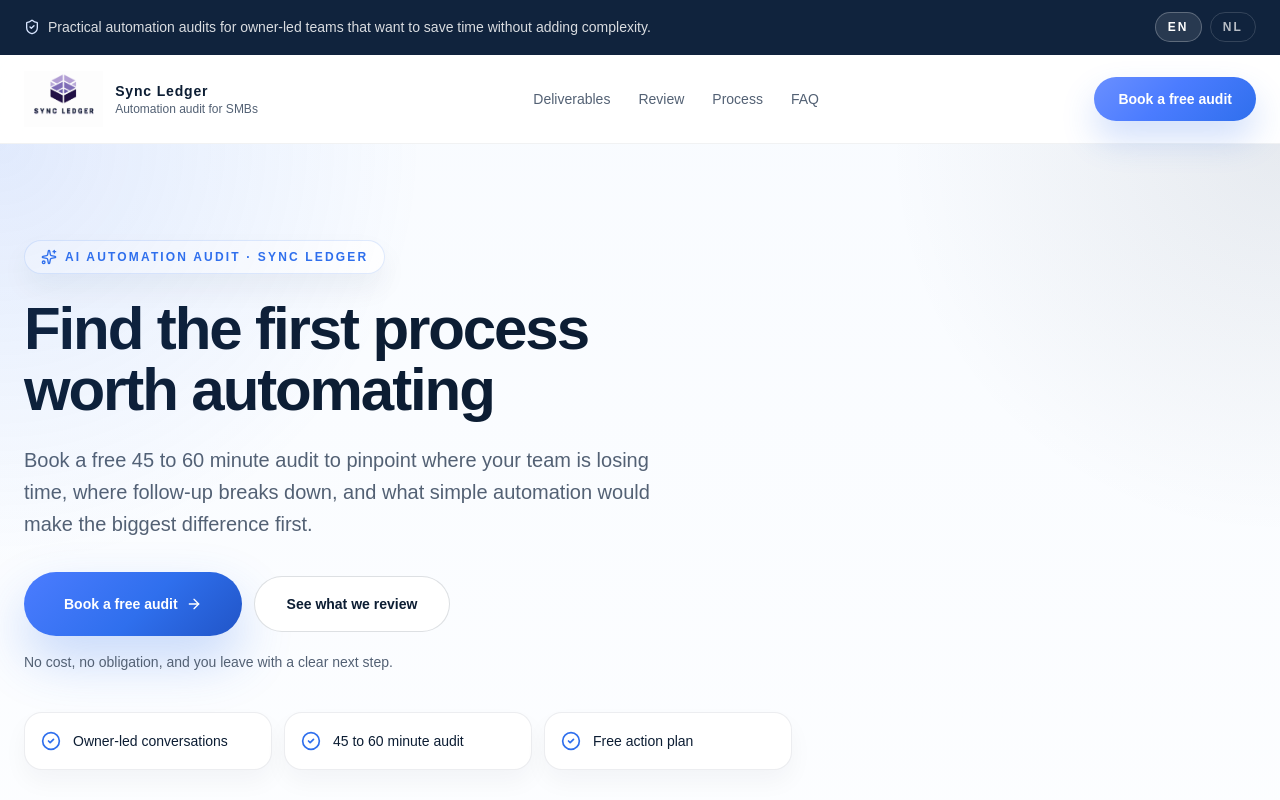
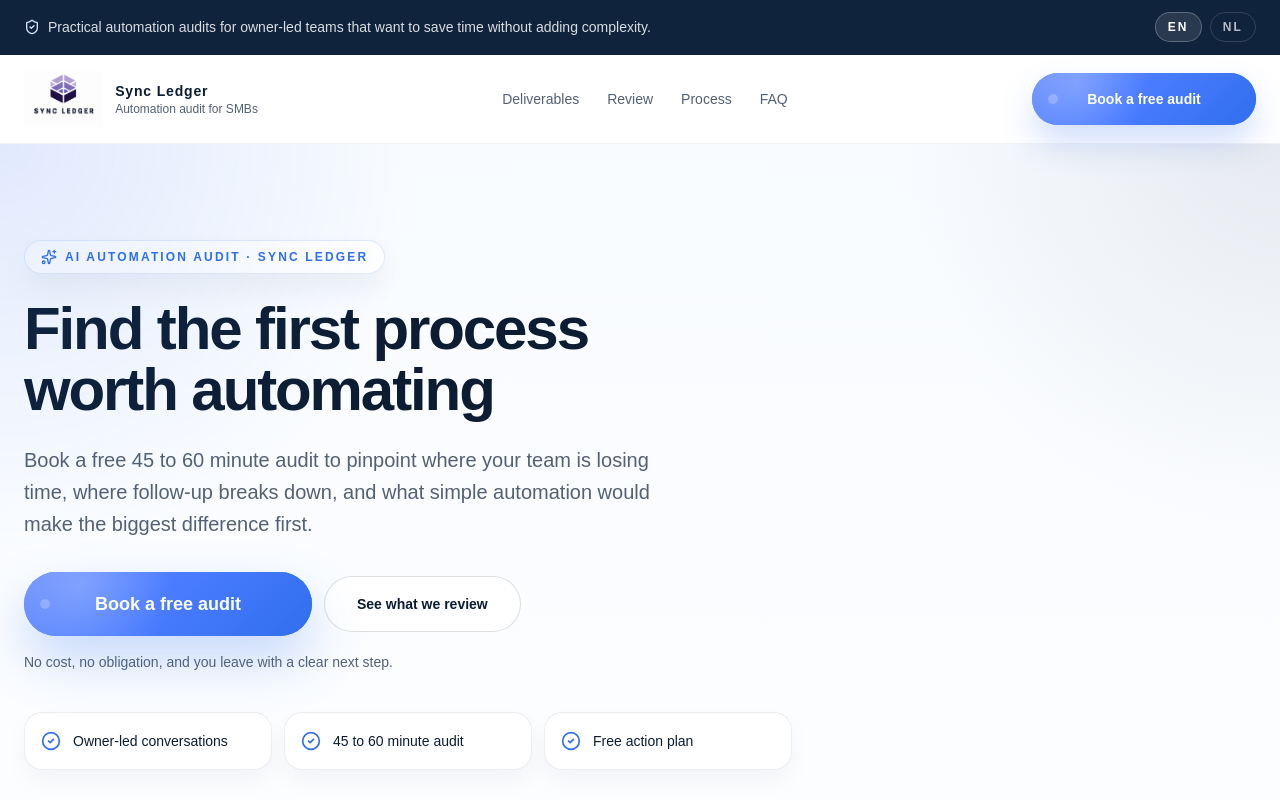
Before and after one commit to gonzaloleiva22gmail/Sync-Ledger, a React (Vite) app: page / in a window 1280 px wide. Shown: the top 800 px of the page. Built offline with nearby package versions, Linux system fonts and the light colour scheme.

Commit message:
Add premium CTA interaction treatment

```diff
--- a/src/pages/LandingPage.tsx
+++ b/src/pages/LandingPage.tsx
@@ -17,17 +17,63 @@ const sectionHeadingClass =
 
 const bodyCopyClass = 'text-base leading-7 text-[var(--color-muted-body)] md:text-lg';
 
+const InteractiveCtaButton = ({
+  label,
+  onClick,
+  className,
+  light = false,
+}: {
+  label: string;
+  onClick: () => void;
+  className?: string;
+  light?: boolean;
+}) => (
+  <button
+    type="button"
+    onClick={onClick}
+    className={[
+      'group relative inline-flex items-center justify-center overflow-hidden rounded-full font-semibold transition duration-300 focus:outline-none focus-visible:ring-2 focus-visible:ring-[var(--color-primary-blue)] focus-visible:ring-offset-2',
+      light
+        ? 'bg-white text-[var(--color-deep-navy)]'
+        : 'bg-[linear-gradient(135deg,#6a8fff_0%,#4b7cff_45%,#2f6fed_100%)] text-white',
+      className ?? '',
+    ].join(' ')}
+  >
+    <span
+      className={[
+        'absolute inset-0 transition duration-300 group-hover:scale-[1.03]',
+        light
+          ? 'bg-[linear-gradient(135deg,rgba(255,255,255,0.96)_0%,rgba(215,229,255,0.94)_100%)]'
+          : 'bg-[radial-gradient(circle_at_20%_20%,rgba(255,255,255,0.22),transparent_38%),linear-gradient(135deg,#6a8fff_0%,#4b7cff_45%,#2f6fed_100%)]',
+      ].join(' ')}
+    />
+    <span
+      className={[
+        'absolute left-4 top-1/2 h-2.5 w-2.5 -translate-y-1/2 rounded-full transition-all duration-300 group-hover:h-10 group-hover:w-10 group-hover:translate-x-[-0.15rem]',
+        light ? 'bg-[rgba(47,111,237,0.14)]' : 'bg-white/22',
+      ].join(' ')}
+    />
+    <span className="relative flex items-center justify-center gap-2 overflow-hidden px-8 py-4">
+      <span className="transition-all duration-300 group-hover:-translate-x-3 group-hover:opacity-0">
+        {label}
+      </span>
+      <span className="absolute flex translate-x-8 items-center gap-2 opacity-0 transition-all duration-300 group-hover:translate-x-0 group-hover:opacity-100">
+        <span>{label}</span>
+        <ArrowRight className="h-4 w-4" />
+      </span>
+    </span>
+  </button>
+);
+
 const LandingPage = ({ content, onNavigate }: LandingPageProps) => {
   const isDutch = window.location.pathname.startsWith('/nl');
 
   const internalAction = (path: string) => onNavigate(path);
 
-  const externalButtonClass =
-    `${buttonBase} min-h-16 px-10 py-4 text-lg font-semibold bg-[linear-gradient(135deg,#4b7cff_0%,#2f6fed_55%,#2155c7_100%)] text-white shadow-[0_24px_52px_rgba(47,111,237,0.26)] hover:translate-y-[-1px] hover:shadow-[0_28px_58px_rgba(47,111,237,0.32)]`;
+  const externalButtonClass = 'min-h-16 min-w-[18rem] text-lg shadow-[0_24px_52px_rgba(47,111,237,0.26)] hover:shadow-[0_28px_58px_rgba(47,111,237,0.32)]';
   const outlineButtonClass =
     `${buttonBase} min-h-14 border border-[rgba(16,35,61,0.14)] bg-white px-8 py-3 text-base text-[var(--color-foreground-dark)] hover:bg-[rgba(47,111,237,0.05)]`;
-  const finalCtaButtonClass =
-    `${buttonBase} min-h-16 px-10 py-4 text-lg font-semibold bg-[linear-gradient(135deg,#6a8fff_0%,#4b7cff_45%,#2f6fed_100%)] text-white shadow-[0_24px_54px_rgba(47,111,237,0.28)] hover:translate-y-[-1px] hover:shadow-[0_28px_58px_rgba(47,111,237,0.34)]`;
+  const finalCtaButtonClass = 'min-h-16 min-w-[18rem] text-lg shadow-[0_24px_54px_rgba(47,111,237,0.28)] hover:shadow-[0_28px_58px_rgba(47,111,237,0.34)]';
 
   return (
     <div className="min-h-screen bg-[linear-gradient(180deg,#f8fbff_0%,#ffffff_24%,#f7f9fc_100%)] text-[var(--color-foreground-dark)]">
@@ -95,13 +141,11 @@ const LandingPage = ({ content, onNavigate }: LandingPageProps) => {
             </a>
           </nav>
 
-          <button
-            type="button"
+          <InteractiveCtaButton
+            label={content.hero.ctaPrimary}
             onClick={() => window.open(content.calendlyUrl, '_blank', 'noopener,noreferrer')}
-            className="rounded-full bg-[linear-gradient(135deg,#6a8fff_0%,#4b7cff_45%,#2f6fed_100%)] px-6 py-3 text-sm font-semibold text-white shadow-[0_18px_34px_rgba(47,111,237,0.22)] transition hover:translate-y-[-1px] hover:shadow-[0_22px_40px_rgba(47,111,237,0.28)]"
-          >
-            {content.hero.ctaPrimary}
-          </button>
+            className="min-h-12 min-w-[14rem] text-sm shadow-[0_18px_34px_rgba(47,111,237,0.22)] hover:shadow-[0_22px_40px_rgba(47,111,237,0.28)]"
+          />
         </div>
       </header>
 
@@ -124,14 +168,11 @@ const LandingPage = ({ content, onNavigate }: LandingPageProps) => {
               </p>
 
               <div className="mt-8 flex flex-col gap-3 sm:flex-row sm:items-center">
-                <button
-                  type="button"
+                <InteractiveCtaButton
+                  label={content.hero.ctaPrimary}
                   onClick={() => window.open(content.calendlyUrl, '_blank', 'noopener,noreferrer')}
                   className={externalButtonClass}
-                >
-                  {content.hero.ctaPrimary}
-                  <ArrowRight className="h-4 w-4" />
-                </button>
+                />
                 <a href="#deliverables" className={outlineButtonClass}>
                   {content.hero.ctaSecondary}
                 </a>
@@ -301,14 +342,11 @@ const LandingPage = ({ content, onNavigate }: LandingPageProps) => {
             </div>
 
             <div className="mt-12 flex justify-center">
-              <button
-                type="button"
+              <InteractiveCtaButton
+                label={content.howItWorks.ctaLabel}
                 onClick={() => window.open(content.calendlyUrl, '_blank', 'noopener,noreferrer')}
                 className={externalButtonClass}
-              >
-                {content.howItWorks.ctaLabel}
-                <ArrowRight className="h-4 w-4" />
-              </button>
+              />
             </div>
           </div>
         </section>
@@ -396,14 +434,11 @@ const LandingPage = ({ content, onNavigate }: LandingPageProps) => {
                   </div>
 
                   <div className="mt-6 flex flex-col gap-3">
-                    <button
-                      type="button"
+                    <InteractiveCtaButton
+                      label={content.finalCta.ctaLabel}
                       onClick={() => window.open(content.calendlyUrl, '_blank', 'noopener,noreferrer')}
                       className={finalCtaButtonClass}
-                    >
-                      {content.finalCta.ctaLabel}
-                      <ArrowRight className="h-4 w-4" />
-                    </button>
+                    />
                   </div>
 
                   <p className="mt-4 text-sm leading-6 text-white/65">{content.finalCta.footnote}</p>
```
